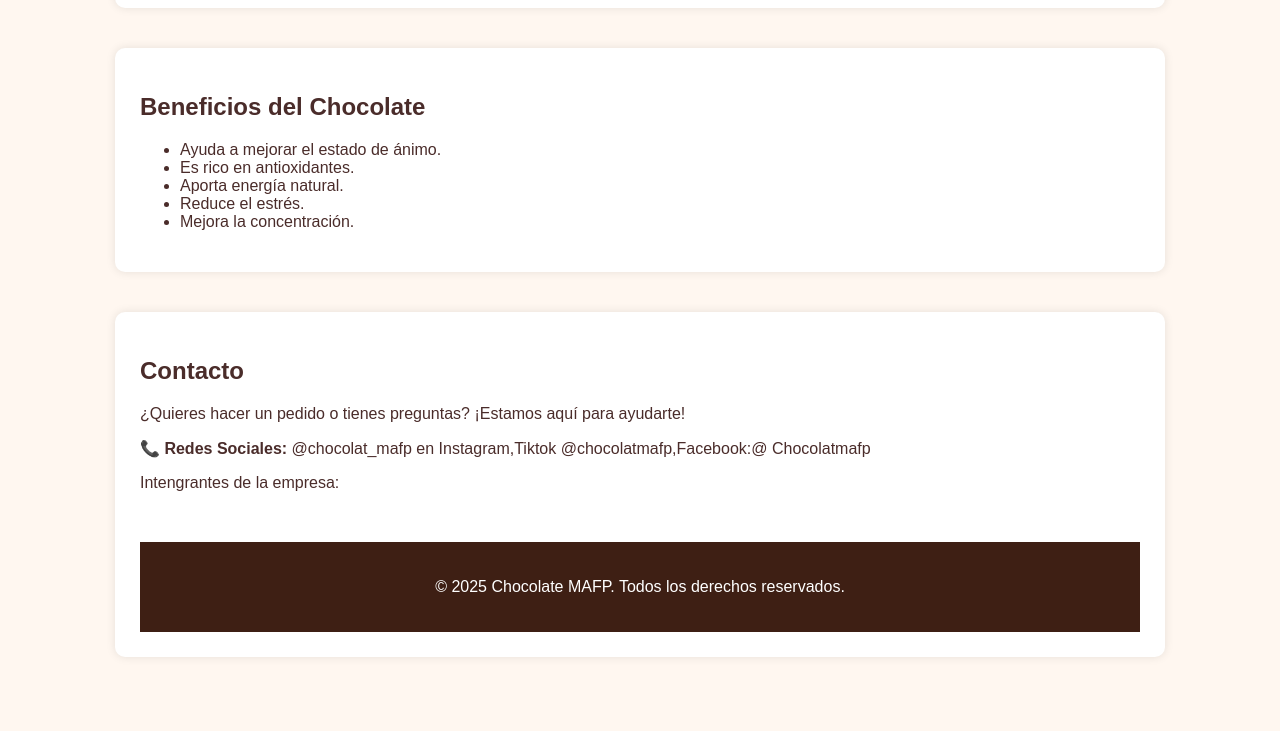
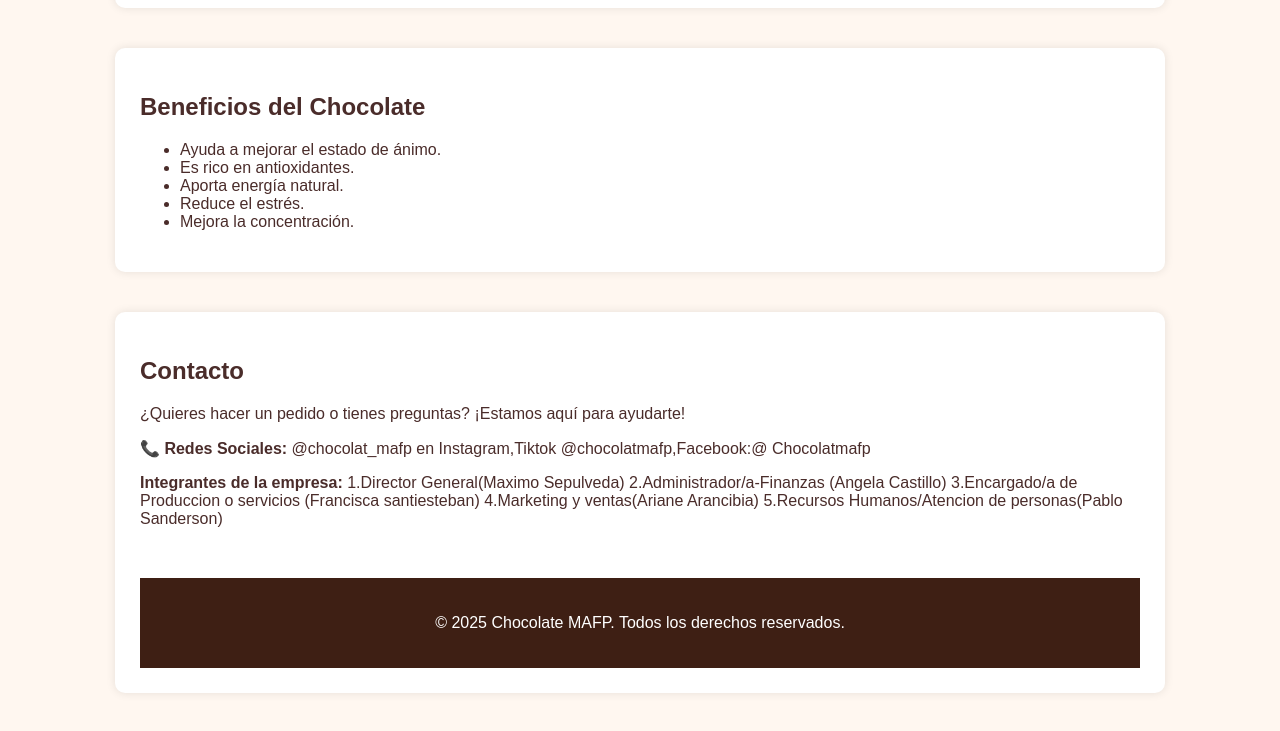
Before and after one commit to pablosanderson4/chocolat, a plain HTML site: page index.html in a window 1280 px wide. Shown: the part 3091-3822 px from the top of the page. Before the commit the page ends 3788 px from the top, so only its background shows below. Drawn offline with Linux system fonts and the light colour scheme.

Commit message:
Update index.html

```diff
--- a/index.html
+++ b/index.html
@@ -238,7 +238,11 @@
     <p>¿Quieres hacer un pedido o tienes preguntas? ¡Estamos aquí para ayudarte!</p>
 
     <p><strong>📞 Redes Sociales:</strong> @chocolat_mafp en Instagram,Tiktok @chocolatmafp,Facebook:@ Chocolatmafp</p>
-    <p> Intengrantes de la empresa:                                                                                                            </p>
+    <p><strong>Integrantes de la empresa:</strong> 1.Director General(Maximo Sepulveda)
+        2.Administrador/a-Finanzas (Angela Castillo)
+        3.Encargado/a de Produccion o servicios (Francisca santiesteban)
+        4.Marketing y ventas(Ariane Arancibia)
+        5.Recursos Humanos/Atencion de personas(Pablo Sanderson) </p>
 <footer>
     <p>&copy; 2025 Chocolate MAFP. Todos los derechos reservados.</p>
 </footer>
```
